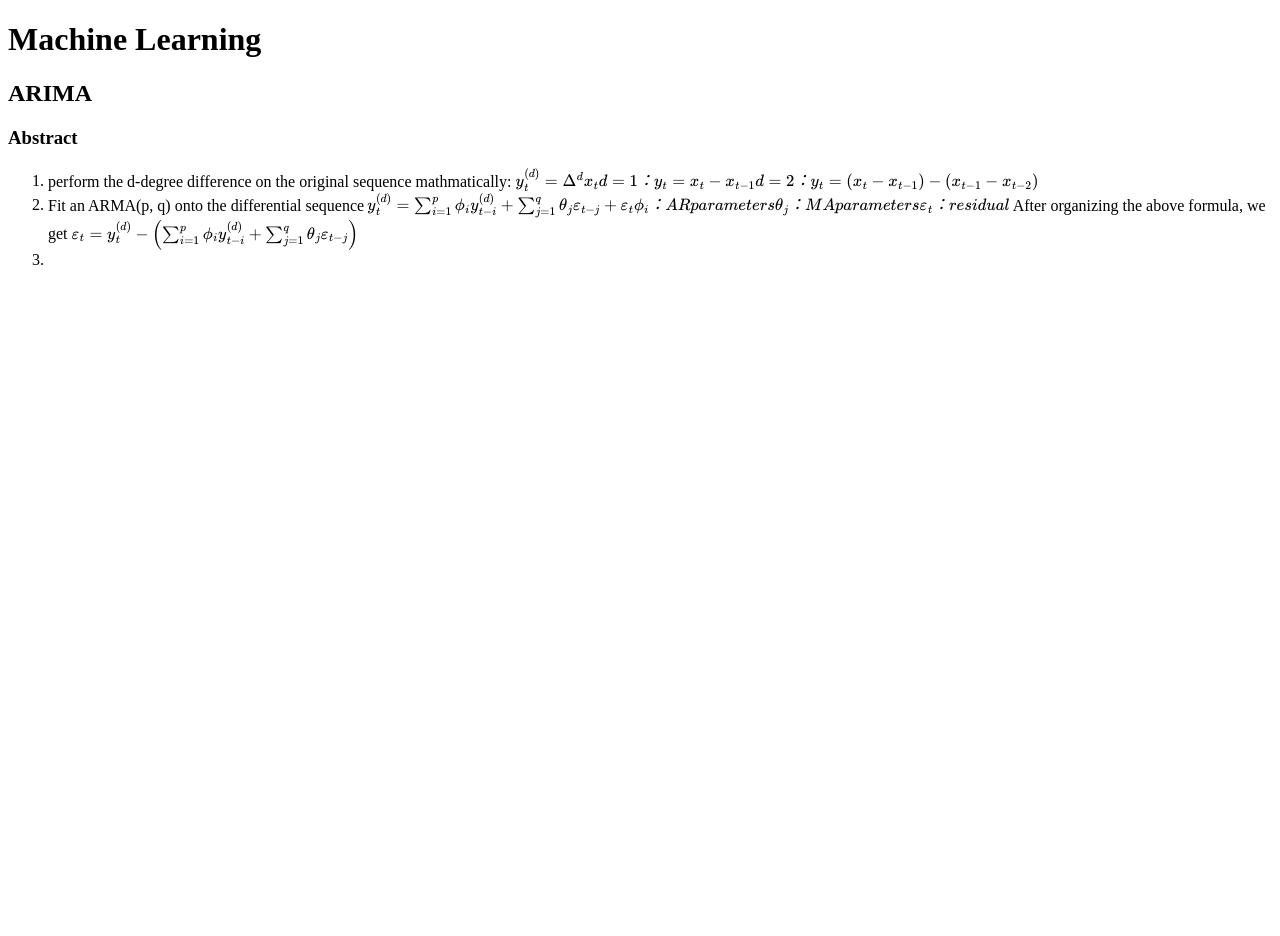
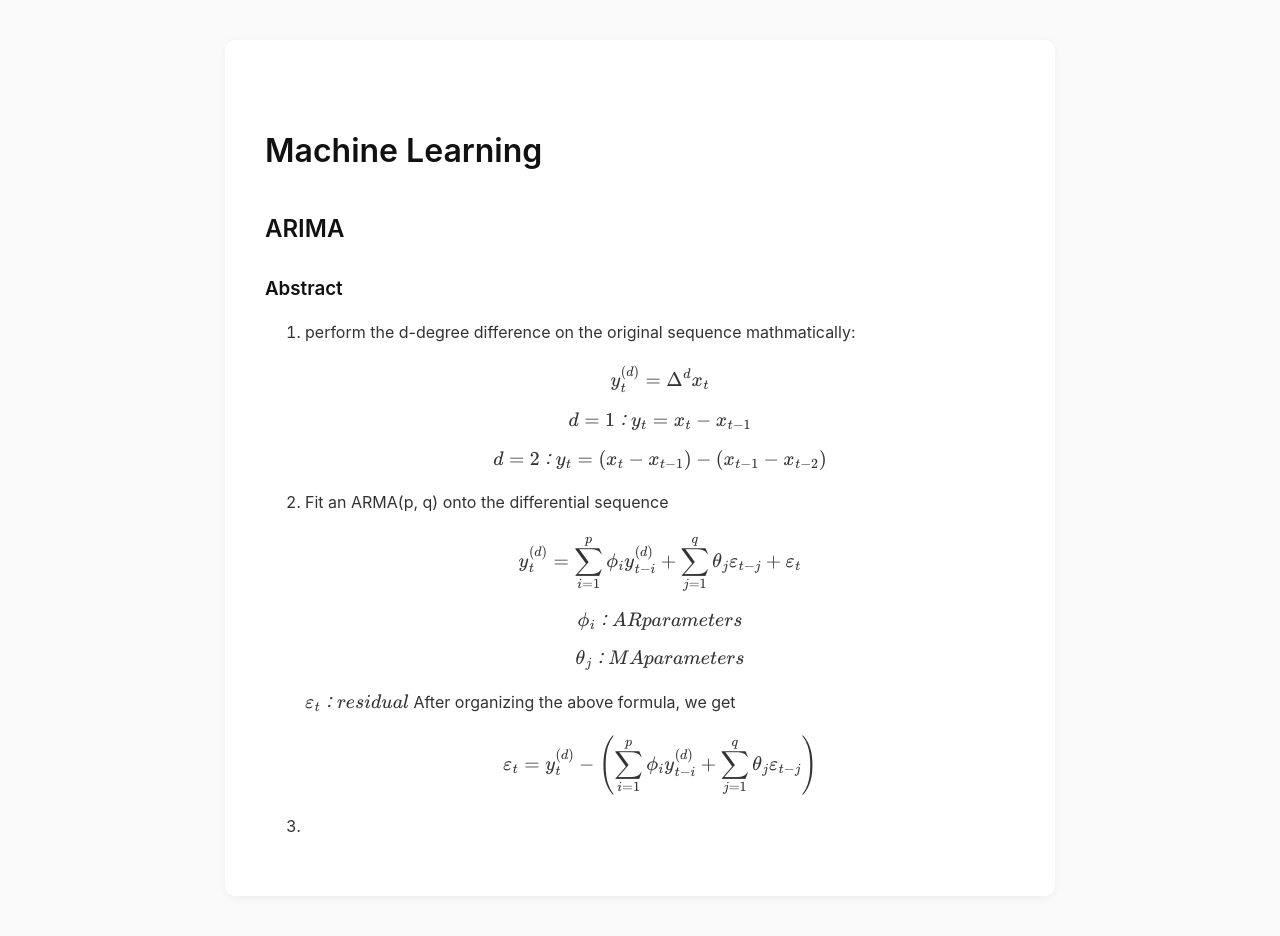
Before and after one commit to zixs0423/tech_note, a Jekyll site: the page built from docs/notes/time_series_prediction.md, in a window 1280 px wide. Built offline with Jekyll 4.4.1, drawn with Linux system fonts in a browser that asks for light colours; our own code applies the rules of GitHub Pages for plain Markdown files; before the commit the page ends 900 px from its top, so only the background shows below that.

Commit message:
Enhance layout and styles for improved document presentation and math rendering

```diff
--- a/docs/_layouts/default.html
+++ b/docs/_layouts/default.html
@@ -3,11 +3,70 @@
 <head>
   <meta charset="UTF-8">
   <title>{{ page.title }}</title>
-  <!-- Load MathJax -->
+
+  <!-- MathJax -->
   <script type="text/javascript" async
     src="https://cdnjs.cloudflare.com/ajax/libs/mathjax/3.2.2/es5/tex-mml-chtml.js">
   </script>
+
+  <!-- Simple Clean Page Style -->
+  <style>
+    body {
+      font-family: -apple-system, BlinkMacSystemFont, "Segoe UI", Roboto,
+                   Helvetica, Arial, sans-serif;
+      margin: 0;
+      padding: 0;
+      background: #fafafa;
+      color: #333;
+      line-height: 1.6;
+    }
+
+    .content {
+      max-width: 750px;
+      margin: 40px auto;
+      padding: 0 20px;
+      background: #fff;
+      border-radius: 10px;
+      box-shadow: 0 2px 10px rgba(0,0,0,0.05);
+      padding: 40px;
+    }
+
+    h1, h2, h3 {
+      font-weight: 600;
+      margin-top: 1.4em;
+      margin-bottom: 0.6em;
+      color: #111;
+    }
+
+    pre {
+      background: #f5f5f5;
+      padding: 10px;
+      border-radius: 6px;
+      overflow-x: auto;
+    }
+
+    code {
+      background: #f0f0f0;
+      padding: 2px 4px;
+      border-radius: 4px;
+    }
+
+    a {
+      color: #0366d6;
+      text-decoration: none;
+    }
+
+    a:hover {
+      text-decoration: underline;
+    }
+
+    /* Optional: improve rendered equations spacing */
+    .MathJax {
+      font-size: 1.05em;
+    }
+  </style>
 </head>
+
 <body>
   <div class="content">
     {{ content }}
--- a/docs/notes/time_series_prediction.md
+++ b/docs/notes/time_series_prediction.md
@@ -9,16 +9,22 @@ layout: default
 
 1. perform the d-degree difference on the original sequence
    mathmatically:
-   $$y^{(d)}_t = \Delta^d x_t \\ d=1：y_t = x_t - x_{t-1} \\ d=2：y_t = (x_t - x_{t-1}) - (x_{t-1} - x_{t-2})$$
+
+   $$y^{(d)}_t = \Delta^d x_t$$
+
+   $$d=1：y_t = x_t - x_{t-1}$$
+
+   $$d=2：y_t = (x_t - x_{t-1}) - (x_{t-1} - x_{t-2})$$
 3. Fit an ARMA(p, q) onto the differential sequence
-   $$
-   y^{(d)}_t =  \sum_{i=1}^{p} \phi_i y^{(d)}_{t-i} + \sum_{j=1}^{q} \theta_j \varepsilon_{t-j} + \varepsilon_t
-   \\ \phi_i：AR parameters
-   \\ \theta_j：MA parameters
-   \\ \varepsilon_t：residual
-   $$
+
+   $$y^{(d)}_t =  \sum_{i=1}^{p} \phi_i y^{(d)}_{t-i} + \sum_{j=1}^{q} \theta_j \varepsilon_{t-j} + \varepsilon_t$$
+
+   $$\phi_i：AR parameters$$
+
+   $$\theta_j：MA parameters$$
+
+   $$\varepsilon_t：residual$$
    After organizing the above formula, we get
-   $$
-   \varepsilon_t = y^{(d)}_t - \left(\sum_{i=1}^{p} \phi_i y^{(d)}_{t-i} + \sum_{j=1}^{q} \theta_j \varepsilon_{t-j}\right)
-   $$
+
+   $$\varepsilon_t = y^{(d)}_t - \left(\sum_{i=1}^{p} \phi_i y^{(d)}_{t-i} + \sum_{j=1}^{q} \theta_j \varepsilon_{t-j}\right)$$
 4.
```
Also changed, not shown: docs/assets/style.css (deleted, +0 -17 lines).
